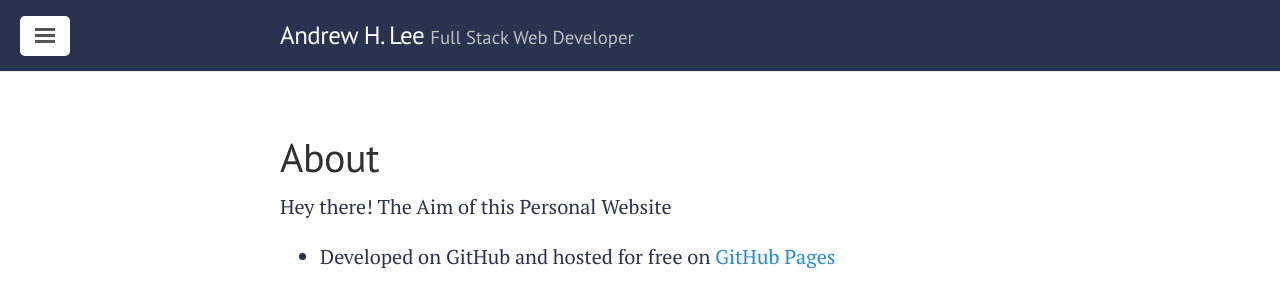
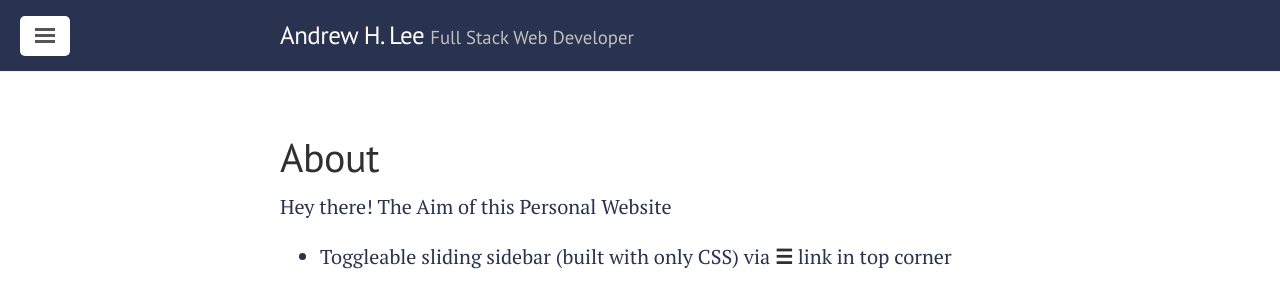
Before and after one commit to andrew-h-lee/andrew-h-lee.github.io, a Jekyll site: the page built from about/index.md, in a window 1280 px wide. Shown: the top 308 px of the page. Built offline with Jekyll 4.4.1, drawn with Linux system fonts in a browser that asks for light colours; nearby versions of some CDN libraries.

Commit message:
Add Toggle Text

```diff
--- a/about/index.md
+++ b/about/index.md
@@ -8,6 +8,4 @@ title: About
   The Aim of this Personal Website
 </p>
 
-
-
-* Developed on GitHub and hosted for free on [GitHub Pages](https://pages.github.com)
+* Toggleable sliding sidebar (built with only CSS) via **☰** link in top corner
```
